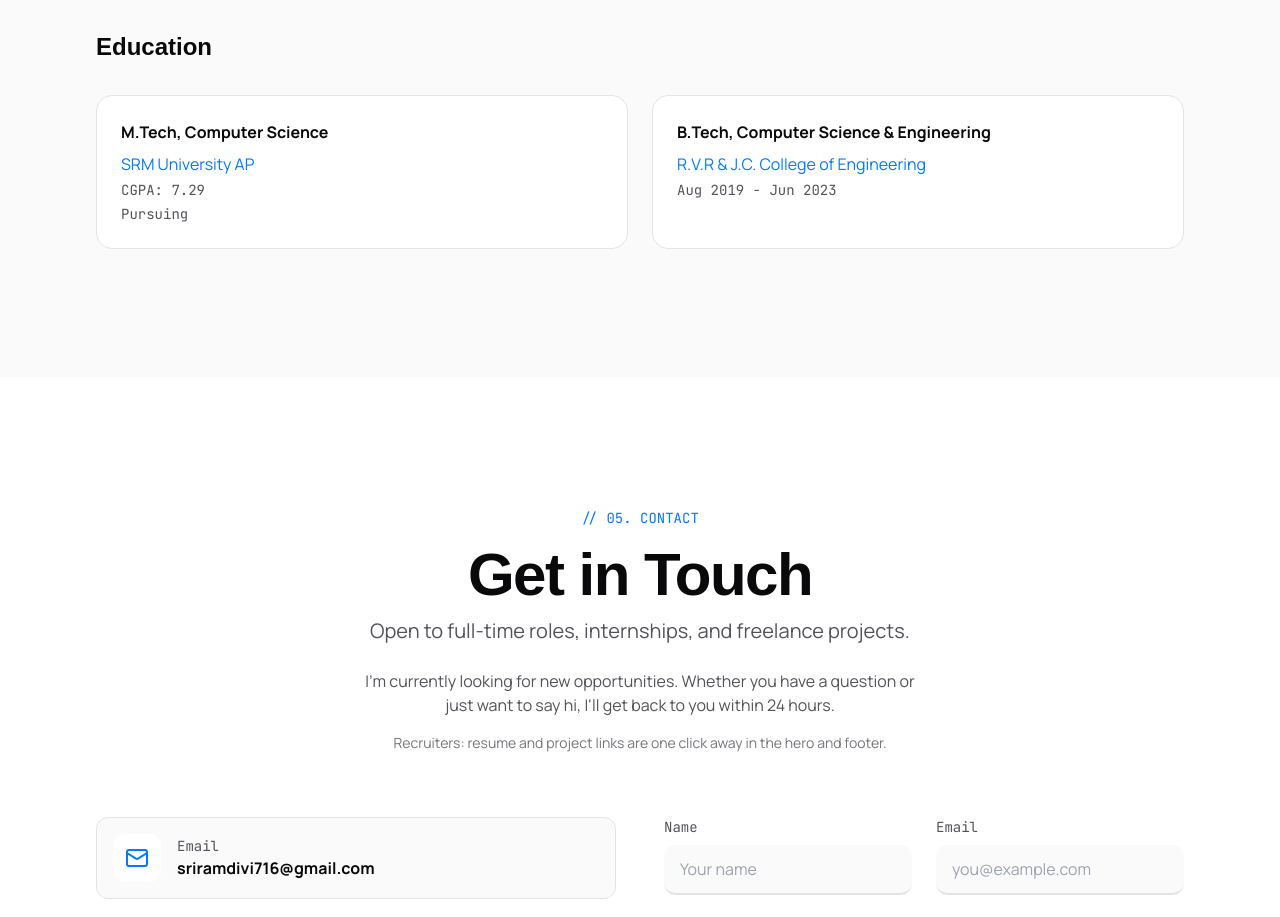
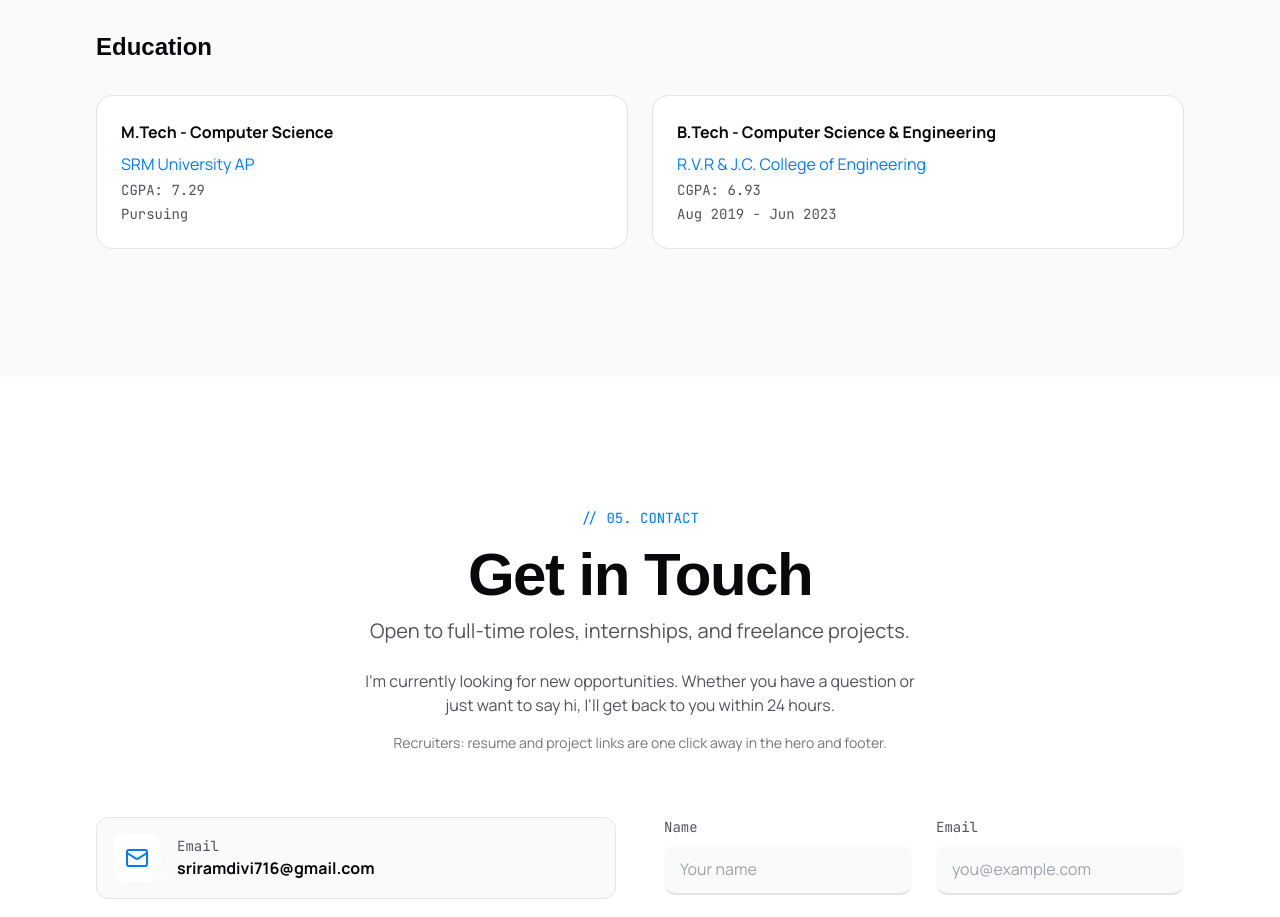
Before and after one commit to SriramDivi1/Portfolio, a React (Create React App) app in the folder frontend/: page / in a window 1280 px wide. Shown: the part 8920-9837 px from the top of the page. Built offline with nearby package versions, Linux system fonts and the light colour scheme; no server answers; the HTML template or start-up script is replaced by a standard one; a web font is replaced by a local one.

Commit message:
Update education degrees and add CGPA

```diff
--- a/frontend/src/App.css
+++ b/frontend/src/App.css
@@ -5,7 +5,14 @@ html {
   scroll-padding-top: 80px;
 }
 
-/* No section background transition - avoids color shift when scrolling from hero */
+/* Smooth theme switch (light ↔ dark) */
+.theme-transition,
+.theme-transition main,
+.theme-transition main section,
+.theme-transition footer,
+.theme-transition nav {
+  transition: background-color 0.5s ease-in-out, color 0.5s ease-in-out, border-color 0.5s ease-in-out;
+}
 
 /* Custom cursor for interactive elements */
 a, button {
--- a/frontend/src/App.js
+++ b/frontend/src/App.js
@@ -46,7 +46,7 @@ const AppContent = () => {
 
   return (
     <div
-      className={cn('min-h-screen transition-colors duration-300', isDark ? 'bg-dark-bg text-dark-text' : 'bg-light-bg text-light-text')}
+      className={cn('min-h-screen theme-transition', isDark ? 'bg-dark-bg text-dark-text' : 'bg-light-bg text-light-text')}
     >
       {/* Skip link - visible on focus for keyboard/screen reader */}
       <a
--- a/frontend/src/components/sections/ExperienceSection.js
+++ b/frontend/src/components/sections/ExperienceSection.js
@@ -73,15 +73,16 @@ const experiences = [
 
 const education = [
   {
-    degree: 'M.Tech, Computer Science',
+    degree: 'M.Tech - Computer Science',
     institution: 'SRM University AP',
     period: 'Pursuing',
     cgpa: '7.29',
   },
   {
-    degree: 'B.Tech, Computer Science & Engineering',
+    degree: 'B.Tech - Computer Science & Engineering',
     institution: 'R.V.R & J.C. College of Engineering',
     period: 'Aug 2019 - Jun 2023',
+    cgpa: '6.93',
   },
 ];
 
--- a/frontend/src/index.css
+++ b/frontend/src/index.css
@@ -36,6 +36,13 @@ html {
     animation-duration: 0.01ms !important;
     animation-iteration-count: 1 !important;
     transition-duration: 0.01ms !important;
+  }
+  .theme-transition,
+  .theme-transition main,
+  .theme-transition main section,
+  .theme-transition footer,
+  .theme-transition nav {
+    transition-duration: 0.05s !important;
   }
 }
 
```
